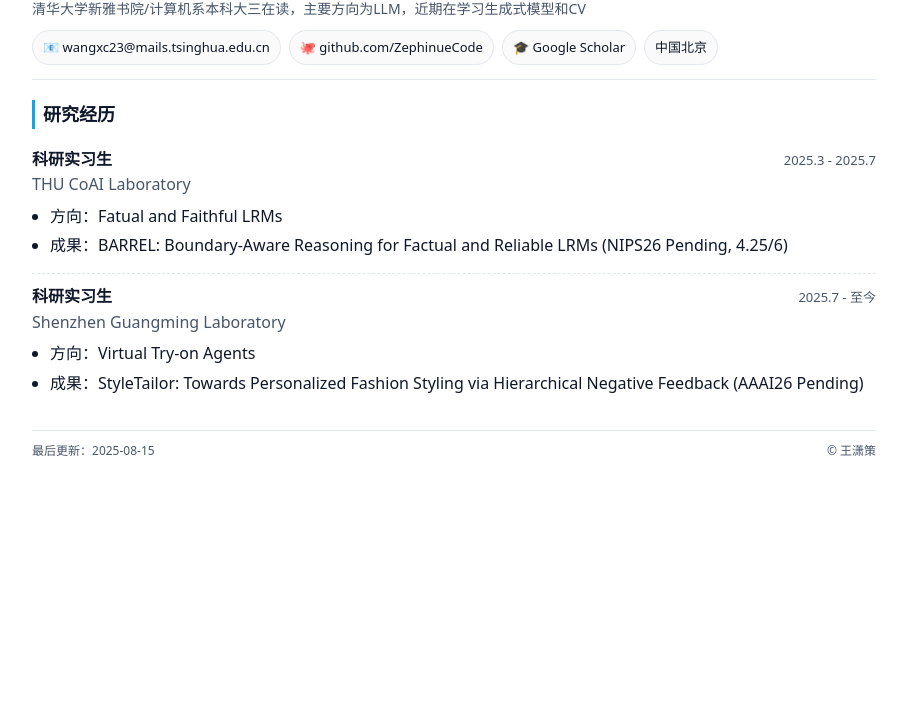
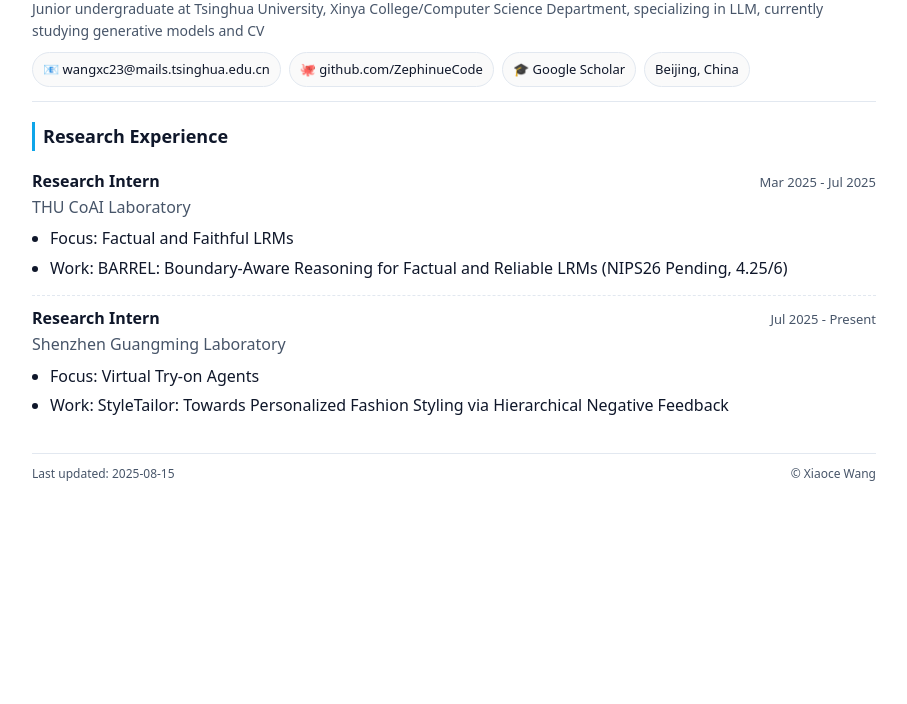
Before and after one commit to ZephinueCode/zephinue.github.io, a plain HTML site: page index.html in a window 1280 px wide. Shown: the part 96-800 px from the top of the page, without its empty margins (186-1093 px from the left). Drawn offline with Linux system fonts and the light colour scheme.

Commit message:
Update index.html

```diff
--- a/index.html
+++ b/index.html
@@ -1,10 +1,10 @@
 <!doctype html>
-<html lang="zh-CN">
+<html lang="en">
 <head>
   <meta charset="utf-8" />
   <meta name="viewport" content="width=device-width,initial-scale=1,viewport-fit=cover" />
-  <title>王潇策</title> <!-- TODO: 你的名字 -->
-  <meta name="description" content="清华大学新雅书院/计算机系本科大三在读，主要方向为LLM，近期在学习生成式模型和CV"> <!-- TODO: 可改简介 -->
+  <title>Xiaoce Wang</title>
+  <meta name="description" content="Junior undergraduate at Tsinghua University, Xinya College/Computer Science Department, specializing in LLM, currently studying generative models and CV">
   <meta name="color-scheme" content="light dark" />
   <meta name="theme-color" content="#0ea5e9" media="(prefers-color-scheme: light)">
   <meta name="theme-color" content="#0ea5e9" media="(prefers-color-scheme: dark)">
@@ -16,7 +16,7 @@
       --muted: #475569;
       --border: #e2e8f0;
       --accent: #0ea5e9;
-      --font: ui-sans-serif, system-ui, -apple-system, Segoe UI, Roboto, Noto Sans, PingFang SC, Hiragino Sans GB, Microsoft YaHei, Helvetica Neue, Arial, "Apple Color Emoji","Segoe UI Emoji";
+      --font: ui-sans-serif, system-ui, -apple-system, Segoe UI, Roboto, Noto Sans, Helvetica Neue, Arial, "Apple Color Emoji","Segoe UI Emoji";
     }
     @media (prefers-color-scheme: dark) {
       :root {
@@ -134,53 +134,53 @@
 <body>
   <main class="page" role="main">
     <header>
-      <h1>王潇策</h1> <!-- TODO: 你的名字 -->
-      <p class="subtitle">清华大学新雅书院/计算机系本科大三在读，主要方向为LLM，近期在学习生成式模型和CV</p> <!-- TODO: 可删或替换 -->
-      <div class="contacts" aria-label="联系方式">
-        <a class="chip" href="mailto:wangxc23@mails.tsinghua.edu.cn">📧 wangxc23@mails.tsinghua.edu.cn</a> <!-- TODO: 邮箱 -->
-        <a class="chip" href="https://github.com/ZephinueCode" target="_blank" rel="noopener">🐙 github.com/ZephinueCode</a> <!-- TODO: GitHub -->
-        <a class="chip" href="https://scholar.google.com/citations?user=yd_XHE8AAAAJ&hl=en" target="_blank" rel="noopener">🎓 Google Scholar</a> <!-- TODO: 可选 -->
-        <span class="chip">中国北京</span> <!-- TODO: 可选地点 -->
+      <h1>Xiaoce Wang</h1>
+      <p class="subtitle">Junior undergraduate at Tsinghua University, Xinya College/Computer Science Department, specializing in LLM, currently studying generative models and CV</p>
+      <div class="contacts" aria-label="Contact Information">
+        <a class="chip" href="mailto:wangxc23@mails.tsinghua.edu.cn">📧 wangxc23@mails.tsinghua.edu.cn</a>
+        <a class="chip" href="https://github.com/ZephinueCode" target="_blank" rel="noopener">🐙 github.com/ZephinueCode</a>
+        <a class="chip" href="https://scholar.google.com/citations?user=yd_XHE8AAAAJ&hl=en" target="_blank" rel="noopener">🎓 Google Scholar</a>
+        <span class="chip">Beijing, China</span>
       </div>
     </header>
 
     <section id="research">
-      <h2>研究经历</h2>
+      <h2>Research Experience</h2>
 
       <article class="item">
         <div class="item-head">
           <div>
-            <div class="role">科研实习生</div> <!-- TODO -->
-            <div class="org">THU CoAI Laboratory</div> <!-- TODO -->
+            <div class="role">Research Intern</div>
+            <div class="org">THU CoAI Laboratory</div>
           </div>
-          <div class="dates">2025.3 - 2025.7</div> <!-- TODO -->
+          <div class="dates">Mar 2025 - Jul 2025</div>
         </div>
         <ul class="desc">
-          <li>方向：Fatual and Faithful LRMs</li>
-          <li>成果：BARREL: Boundary-Aware Reasoning for Factual and Reliable LRMs (NIPS26 Pending, 4.25/6) </li>
+          <li>Focus: Factual and Faithful LRMs</li>
+          <li>Work: BARREL: Boundary-Aware Reasoning for Factual and Reliable LRMs (NIPS26 Pending, 4.25/6)</li>
         </ul>
       </article>
 
       <article class="item">
         <div class="item-head">
           <div>
-            <div class="role">科研实习生</div> <!-- TODO -->
-            <div class="org">Shenzhen Guangming Laboratory</div> <!-- TODO -->
+            <div class="role">Research Intern</div>
+            <div class="org">Shenzhen Guangming Laboratory</div>
           </div>
-          <div class="dates">2025.7 - 至今</div> <!-- TODO -->
+          <div class="dates">Jul 2025 - Present</div>
         </div>
         <ul class="desc">
-          <li>方向：Virtual Try-on Agents</li>
-          <li>成果：StyleTailor: Towards Personalized Fashion Styling via Hierarchical Negative Feedback (AAAI26 Pending) </li>
+          <li>Focus: Virtual Try-on Agents</li>
+          <li>Work: StyleTailor: Towards Personalized Fashion Styling via Hierarchical Negative Feedback</li>
         </ul>
       </article>
 
-      <!-- 如需更多经历，复制上面的 article.item 模块并替换内容 -->
+      <!-- Copy the article.item block above for additional experiences -->
     </section>
 
     <footer>
-      <span>最后更新：<time id="updated"></time></span>
-      <span>© 王潇策</span> <!-- TODO: 你的名字 -->
+      <span>Last updated: <time id="updated"></time></span>
+      <span>© Xiaoce Wang</span>
     </footer>
   </main>
 
```
